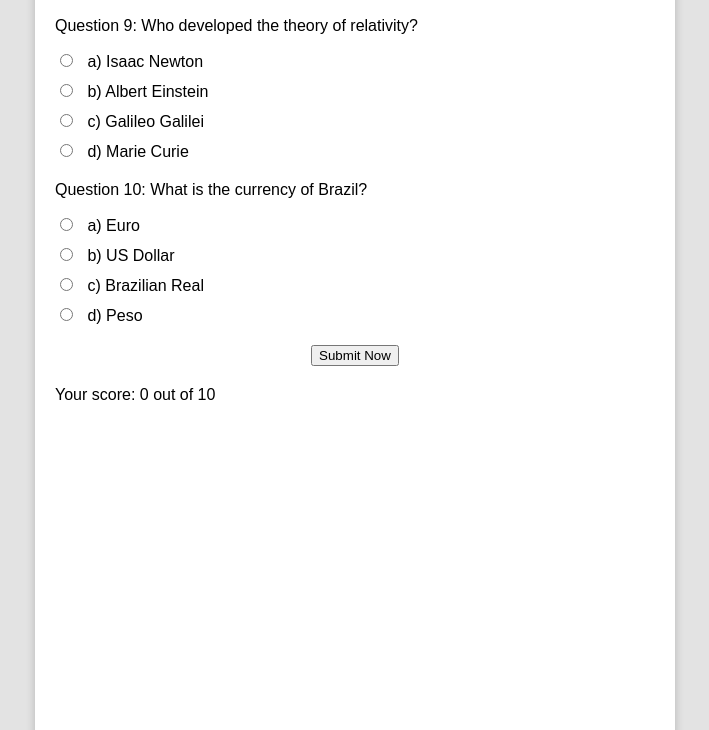
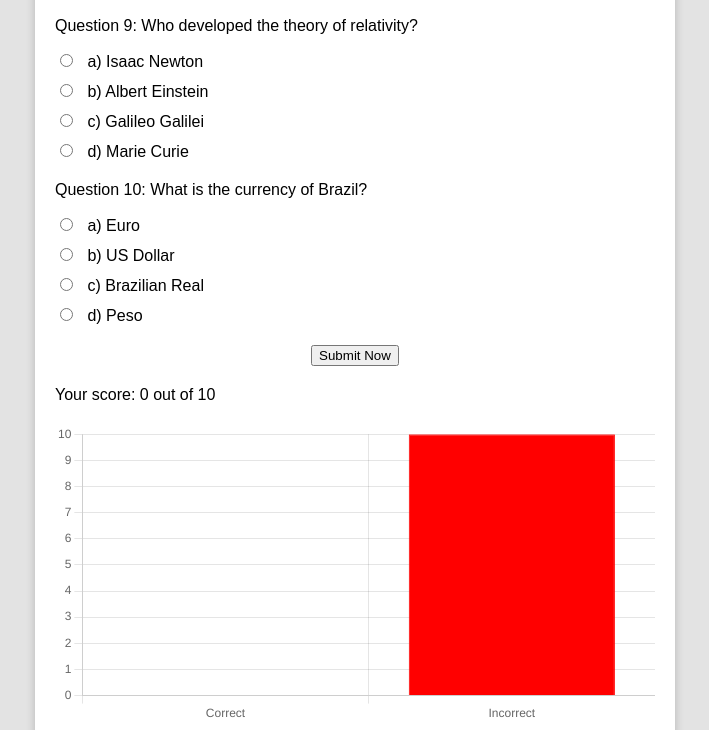
Before and after one commit to jatinvaid108/Quizify, a plain HTML site: page sample.html in a window 1280 px wide. Both pictures are taken after a click on the button "Submit Now". Shown: the part 1413-2143 px from the top of the page, without its empty margins (285-994 px from the left). Drawn offline with nearby package versions, Linux system fonts and the light colour scheme.

Commit message:
Added chart.js library for results analysis

```diff
--- a/sample.html
+++ b/sample.html
@@ -289,6 +289,36 @@
             }
 
             scoreCardHTML += "</ul></div>";
+            let scoreData = [score, Object.keys(correctAnswers).length - score];
+
+const ctx = chartContainer.getContext("2d");
+new Chart(ctx, {
+    type: 'bar',
+    data: {
+        labels: ['Correct', 'Incorrect'],
+        datasets: [{
+            label: 'Quiz Result',
+            data: scoreData,
+            backgroundColor: ['green', 'red'],
+            borderColor: ['green', 'red'],
+            borderWidth: 1
+        }]
+    },
+    options: {
+        scales: {
+            y: {
+                beginAtZero: true,
+                max: Object.keys(correctAnswers).length
+            }
+        },
+        plugins: {
+            legend: {
+                display: false
+            }
+        }
+    }
+});
+
 
             resultElement.innerHTML = `<div class='result'>Your score: ${score} out of ${Object.keys(correctAnswers).length}</div>`;
         }
```
